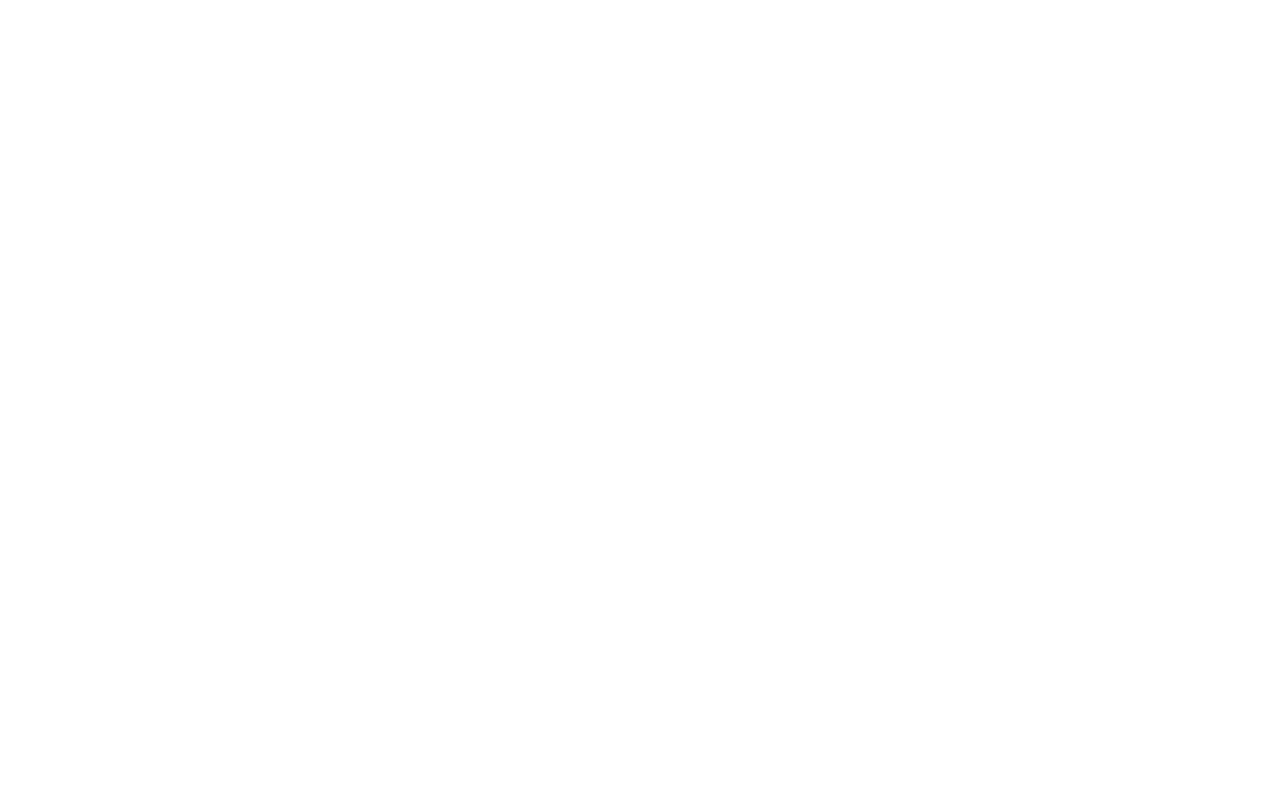
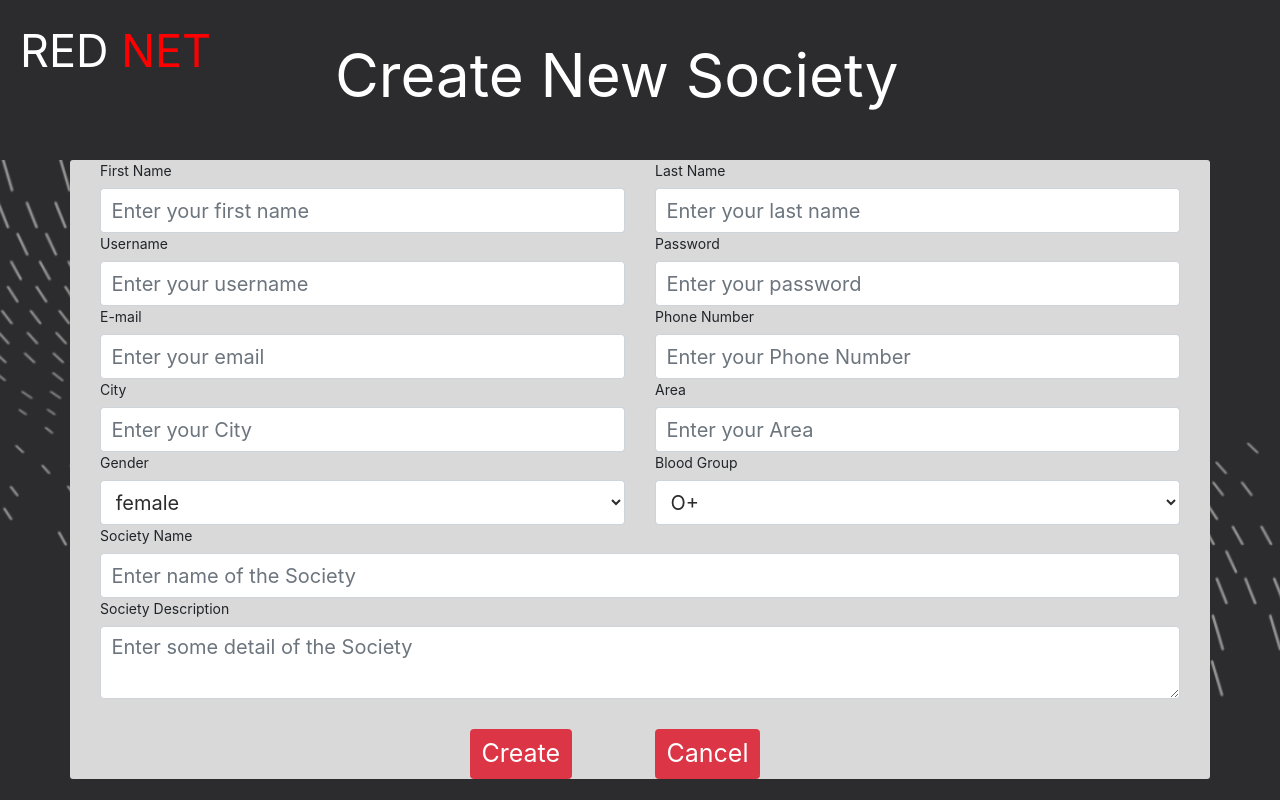
Before and after one commit to Shaheerramzan/RedNet-Web-Frontend, a React (Create React App) app: page /create-society in a window 1280 px wide. Built offline with nearby package versions, Linux system fonts and the light colour scheme.

Commit message:
clear data on logout done

```diff
--- a/src/components/App.js
+++ b/src/components/App.js
@@ -8,6 +8,7 @@ import LoginMainPage from "./Login/LoginMainPage";
 import SocietyAdminHomepage from "./SocietyAdmin/SocietyAdminHomepage";
 import SocietyHeadHomepage from "./SocietyHead/SocietyHeadHomepage";
 import SuperAdminHomepage from "./SuperAdmin/SuperAdminHomepage";
+import CreateSociety from "./CreateSociety/CreateSociety";
 import Complains from "./SocietyAdmin/Complaints";
 
 import { library } from "@fortawesome/fontawesome-svg-core";
@@ -27,6 +28,7 @@ function App() {
       <Route exact path={"/society-admin/"} component={SocietyAdminHomepage} />
       <Route exact path={"/society-head/"} component={SocietyHeadHomepage} />
       <Route exact path={"/super-admin/"} component={SuperAdminHomepage} />
+      <Route exact path={"/create-society"} component={CreateSociety} />
       <Route exact path={"/test/"} component={Complains} />
     </BrowserRouter>
   );
--- a/src/components/Common/CSS/Header.css
+++ b/src/components/Common/CSS/Header.css
@@ -22,6 +22,10 @@
   font-size: 30px;
   text-align: center;
 }
+.create-name{
+  font-size: 60px;
+  text-align: left;
+}
 .right {
   text-align: right;
 }
--- a/src/components/Common/Components/CreateEntity.js
+++ b/src/components/Common/Components/CreateEntity.js
@@ -75,6 +75,29 @@ class CreateEntity extends React.Component {
         <input
           {...input}
           type={type}
+          className="form-control"
+          placeholder={placeholder}
+        />
+        {touched && error && (
+          <div className="alert alert-danger" role="alert">
+            {error}
+          </div>
+        )}
+      </Col>
+    );
+  };
+  renderTextAreaField = ({
+    label,
+    placeholder,
+    input,
+    type,
+    meta: { touched, error },
+  }) => {
+    return (
+      <Col className="form-group">
+        <label htmlFor={label}>{label}</label>
+        <textarea
+          {...input}
           className="form-control"
           placeholder={placeholder}
         />
@@ -214,6 +237,27 @@ class CreateEntity extends React.Component {
                 component={this.renderOptionField}
               />
             </Row>
+            {this.props.CreateSociety && (
+              <Row>
+                <Field
+                  name="Name"
+                  label="Society Name"
+                  placeholder="Enter name of the Society"
+                  type="text"
+                  component={this.renderField}
+                />
+              </Row>
+            )}
+            {this.props.CreateSociety && (
+              <Row>
+                <Field
+                  name="Description"
+                  label="Society Description"
+                  placeholder="Enter some detail of the Society"
+                  component={this.renderTextAreaField}
+                />
+              </Row>
+            )}
             <div className="ui hidden divider" />
             <Row className="justify-content-center">
               <Col xs={2}>
--- a/src/components/Common/Components/Header.js
+++ b/src/components/Common/Components/Header.js
@@ -1,6 +1,6 @@
 import { Row, Col, Navbar } from "react-bootstrap";
 import React from "react";
-import { Redirect } from "react-router-dom";
+import { Redirect, Link } from "react-router-dom";
 import { doLogout } from "../../../actions";
 
 import "../CSS/Header.css";
@@ -15,7 +15,7 @@ class Header extends React.Component {
 
   HeaderLogo = () => {
     return (
-      <Col className="header-left-text">
+      <Col xs={3} className="header-left-text">
         <Navbar.Text className="white">RED</Navbar.Text>
         &nbsp;
         <Navbar.Text className="red">NET</Navbar.Text>
@@ -38,9 +38,11 @@ class Header extends React.Component {
     else
       return (
         <Col className="right">
-          <Navbar.Text className="white header-right-text click">
-            {text}
-          </Navbar.Text>
+          <Link to={{ pathname: "/create-society" }}>
+            <Navbar.Text className="white header-right-text click">
+              {text}
+            </Navbar.Text>
+          </Link>
         </Col>
       );
   };
@@ -62,13 +64,20 @@ class Header extends React.Component {
             })}
           </Row>
         );
-      else if (this.props.ForHomepage === "2")
+      else if (this.props.ForHomepage === "2") {
         return (
           <Row className="main-header">
             <this.HeaderLogo />
+            {this.props.Create && (
+              <Col className="create-name">
+                <Navbar.Text className="white header-name-text">
+                  Create New Society
+                </Navbar.Text>
+              </Col>
+            )}
           </Row>
         );
-      else
+      } else
         return (
           <Row className="main-header">
             <this.HeaderLogo />
--- a/src/components/Common/Components/ManageEntities.js
+++ b/src/components/Common/Components/ManageEntities.js
@@ -427,7 +427,7 @@ class ManageEntities extends Component {
                 {this.props.userType === 1
                   ? "Create Donor"
                   : this.props.userType === 2
-                  ? "Create Society Admin"
+                  ? "Create SocietyAdmin"
                   : ""}
               </Button>
             </Col>
@@ -477,7 +477,15 @@ class ManageEntities extends Component {
     else
       return (
         <Container>
-          <this.renderMainHeader Heading="Create Donor" />
+          <this.renderMainHeader
+            Heading={
+              this.props.userType === 1
+                ? "Create Donor"
+                : this.props.userType === 2
+                ? "Create Society Admin"
+                : ""
+            }
+          />
           <Container className="scroll">
             <CreateEntity renderMe={true} userType={this.props.userType} />
           </Container>
--- /dev/null
+++ b/src/components/CreateSociety/CSS/CreateSociety.css
@@ -0,0 +1,5 @@
+.abc {
+    background-color: #d9d9d9;
+    border-radius: 3px;
+    margin-bottom: 20px;
+}
--- /dev/null
+++ b/src/components/CreateSociety/CreateSociety.js
@@ -0,0 +1,22 @@
+import React from "react";
+import Container from "react-bootstrap/Container";
+import Header from "../Common/Components/Header";
+import CreateEntity from "../Common/Components/CreateEntity";
+
+import "./CSS/CreateSociety.css";
+
+class CreateSociety extends React.Component {
+  componentDidMount() {}
+
+  render() {
+    return (
+      <Container fluid className="bg-img">
+        <Header ForHomepage="2" Name="Create Society Admin" Create={true} />
+        <div className="container abc">
+          <CreateEntity CreateSociety={true} />
+        </div>
+      </Container>
+    );
+  }
+}
+export default CreateSociety;
```
